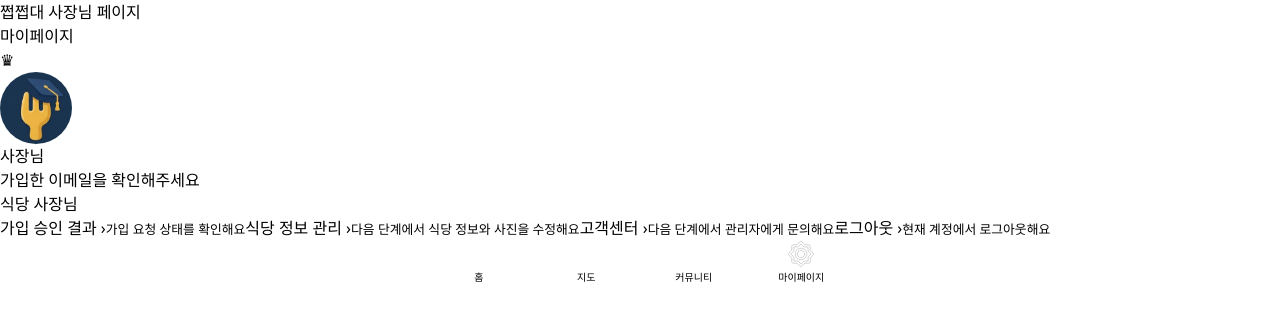
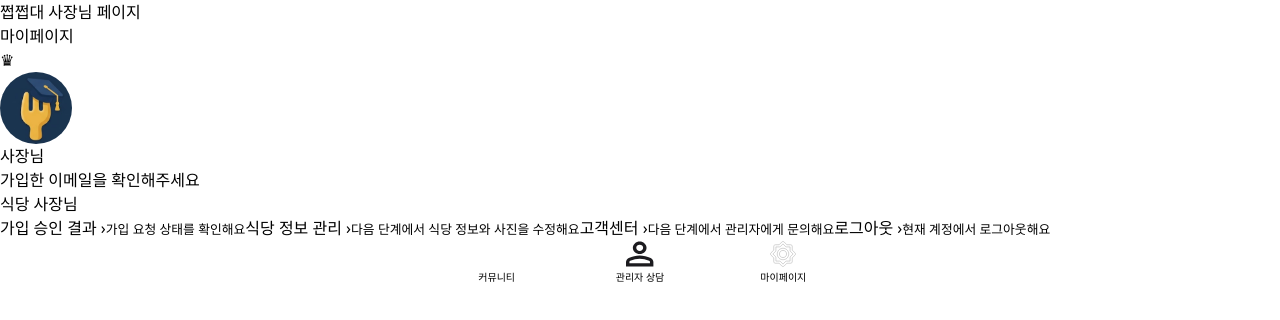
Before and after one commit to ksr0530/my-app, a Next.js app: page /owner/mypage in a window 1280 px wide. Shown: the top 320 px of the page. Built offline with nearby package versions, Linux system fonts and the light colour scheme.

Commit message:
아니제발하

```diff
--- a/app/globals.css
+++ b/app/globals.css
@@ -346,3 +346,4 @@ button, input, textarea, select { font: inherit; }
 .bottom-nav-admin a[data-active="true"],.bottom-nav-owner a[data-active="true"]{color:var(--yellow);font-weight:900}
 .bottom-nav-admin img,.bottom-nav-owner img{filter:brightness(0) invert(1);opacity:.85}
 .bottom-nav-admin a[data-active="true"] img,.bottom-nav-owner a[data-active="true"] img{opacity:1}
+.report-trigger img{width:15px;height:15px;object-fit:contain}.bottom-nav-admin .admin-nav-icon,.bottom-nav-owner .owner-nav-icon{filter:brightness(0) invert(1)}
--- a/components/AdminBottomNav.tsx
+++ b/components/AdminBottomNav.tsx
@@ -5,6 +5,6 @@ import { usePathname } from "next/navigation";
 const items = [
   { href: "/admin/reports", label: "신고관리", icon: "/assets/report.svg" },
   { href: "/admin/support", label: "사장님 상담", icon: "/assets/person.svg" },
-  { href: "/mypage", label: "마이페이지", icon: "/assets/mypage.svg" },
+  { href: "/admin/mypage", label: "마이페이지", icon: "/assets/mypage.svg" },
 ];
 export default function AdminBottomNav() { const pathname = usePathname(); return <nav className="bottom-nav admin-bottom-nav" aria-label="관리자 메뉴"><ul className="mx-auto grid h-full max-w-[430px] grid-cols-3">{items.map(item => { const active = pathname.startsWith(item.href); return <li key={item.href}><Link href={item.href} data-active={active} className="flex h-full flex-col items-center justify-center gap-0.5 border-r border-[#2F4F71] text-[10px] last:border-r-0"><Image src={item.icon} alt="" width={26} height={26} className="h-6 w-6" /><span>{item.label}</span></Link></li>; })}</ul></nav>; }
--- a/components/AppShell.tsx
+++ b/components/AppShell.tsx
@@ -2,9 +2,12 @@
 
 import { usePathname } from "next/navigation";
 import BottomNav from "./BottomNav";
+import AdminBottomNav from "./AdminBottomNav";
+import OwnerBottomNav from "./OwnerBottomNav";
 
 export default function AppShell({ children }: { children: React.ReactNode }) {
   const pathname = usePathname();
   const hideNavigation = pathname === "/login" || pathname === "/signup" || pathname === "/owner/status";
-  return <div className="mobile-shell"><main>{children}</main>{!hideNavigation && <BottomNav />}</div>;
+  const navigation = pathname.startsWith("/admin") ? <AdminBottomNav /> : pathname.startsWith("/owner") ? <OwnerBottomNav /> : <BottomNav />;
+  return <div className="mobile-shell"><main>{children}</main>{!hideNavigation && navigation}</div>;
 }
--- a/components/BottomNav.tsx
+++ b/components/BottomNav.tsx
@@ -3,7 +3,6 @@
 import Image from "next/image";
 import Link from "next/link";
 import { usePathname } from "next/navigation";
-import { useUserStore } from "../store/userStore";
 
 type NavItem = { href: string; label: string; icon: string };
 
@@ -14,28 +13,13 @@ const userItems: NavItem[] = [
   { href: "/mypage", label: "마이페이지", icon: "/assets/mypage.svg" },
 ];
 
-const ownerItems: NavItem[] = [
-  { href: "/community", label: "커뮤니티", icon: "/assets/community.svg" },
-  { href: "/owner/support", label: "관리자 상담", icon: "/assets/person.svg" },
-  { href: "/owner/mypage", label: "마이페이지", icon: "/assets/mypage.svg" },
-];
-
-const adminItems: NavItem[] = [
-  { href: "/admin/reports", label: "신고관리", icon: "/assets/report.svg" },
-  { href: "/admin/support", label: "사장님 상담", icon: "/assets/person.svg" },
-  { href: "/mypage", label: "마이페이지", icon: "/assets/mypage.svg" },
-];
-
 export default function BottomNav() {
   const pathname = usePathname();
-  const role = useUserStore((state) => state.role);
   if (pathname === "/login" || pathname === "/signup" || pathname === "/owner/status") return null;
-
-  const items = role === "OWNER" ? ownerItems : role === "ADMIN" ? adminItems : userItems;
   return (
-    <nav className={`bottom-nav bottom-nav-${role.toLowerCase()}`} aria-label="주요 메뉴">
-      <ul className="mx-auto grid h-full max-w-[430px]" style={{ gridTemplateColumns: `repeat(${items.length}, minmax(0, 1fr))` }}>
-        {items.map((item) => {
+    <nav className="bottom-nav bottom-nav-user" aria-label="사용자 주요 메뉴">
+      <ul className="mx-auto grid h-full max-w-[430px] grid-cols-4">
+        {userItems.map((item) => {
           const active = pathname === item.href || pathname.startsWith(`${item.href}/`);
           return <li key={item.href}><Link href={item.href} data-active={active} aria-current={active ? "page" : undefined} className="flex h-full flex-col items-center justify-center gap-0.5 border-r border-[#2F4F71] text-[10px] last:border-r-0"><Image src={item.icon} alt="" width={30} height={30} className="h-7 w-7" /><span>{item.label}</span></Link></li>;
         })}
--- /dev/null
+++ b/components/OwnerBottomNav.tsx
@@ -0,0 +1,10 @@
+"use client";
+import Image from "next/image";
+import Link from "next/link";
+import { usePathname } from "next/navigation";
+const items = [
+  { href: "/community", label: "커뮤니티", icon: "/assets/community.svg" },
+  { href: "/owner/support", label: "관리자 상담", icon: "/assets/person.svg" },
+  { href: "/owner/mypage", label: "마이페이지", icon: "/assets/mypage.svg" },
+];
+export default function OwnerBottomNav(){const pathname=usePathname();return <nav className="bottom-nav bottom-nav-owner" aria-label="식당 주인 메뉴"><ul className="mx-auto grid h-full max-w-[430px] grid-cols-3">{items.map(item=>{const active=pathname===item.href||pathname.startsWith(`${item.href}/`);return <li key={item.href}><Link href={item.href} data-active={active} className="flex h-full flex-col items-center justify-center gap-0.5 border-r border-[#2F4F71] text-[10px] last:border-r-0"><Image src={item.icon} alt="" width={30} height={30} className="h-7 w-7"/><span>{item.label}</span></Link></li>})}</ul></nav>}
```
Also changed, not shown: app/admin/mypage/page.tsx (added, +8 -0 lines), components/CommunityDetail.tsx (+2 -2 lines).
